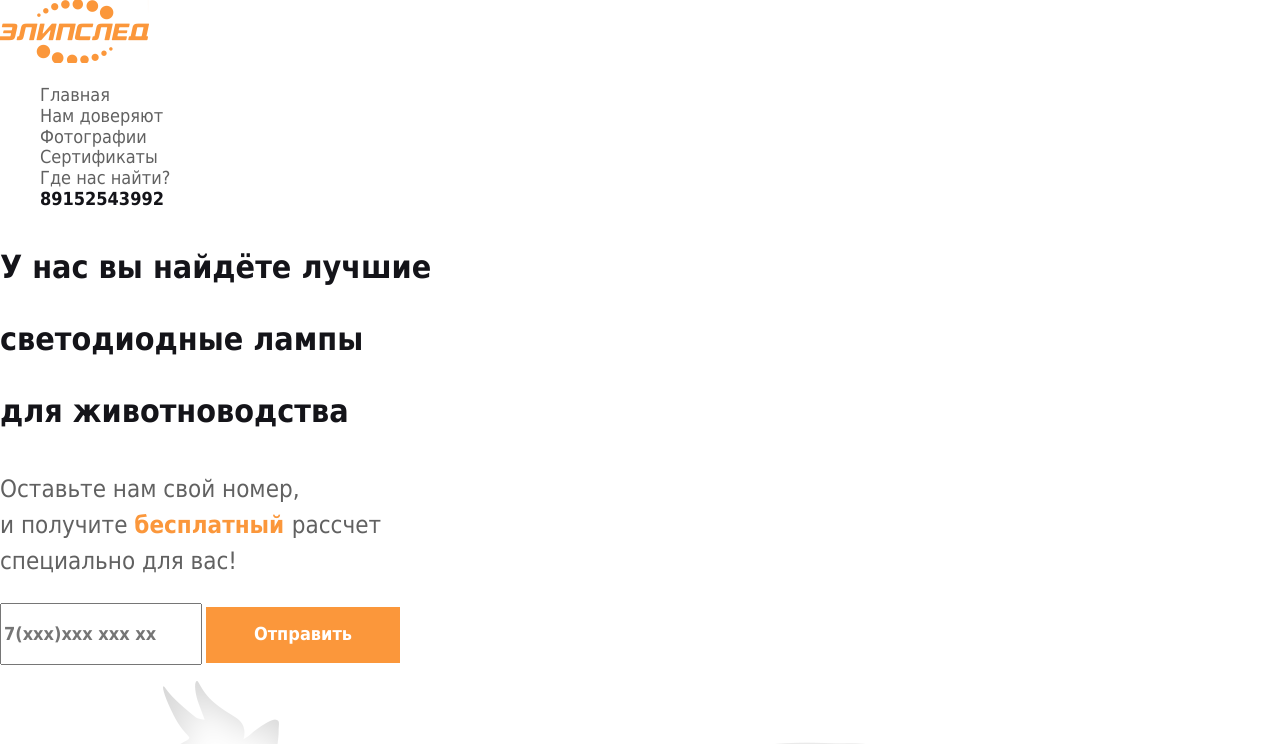
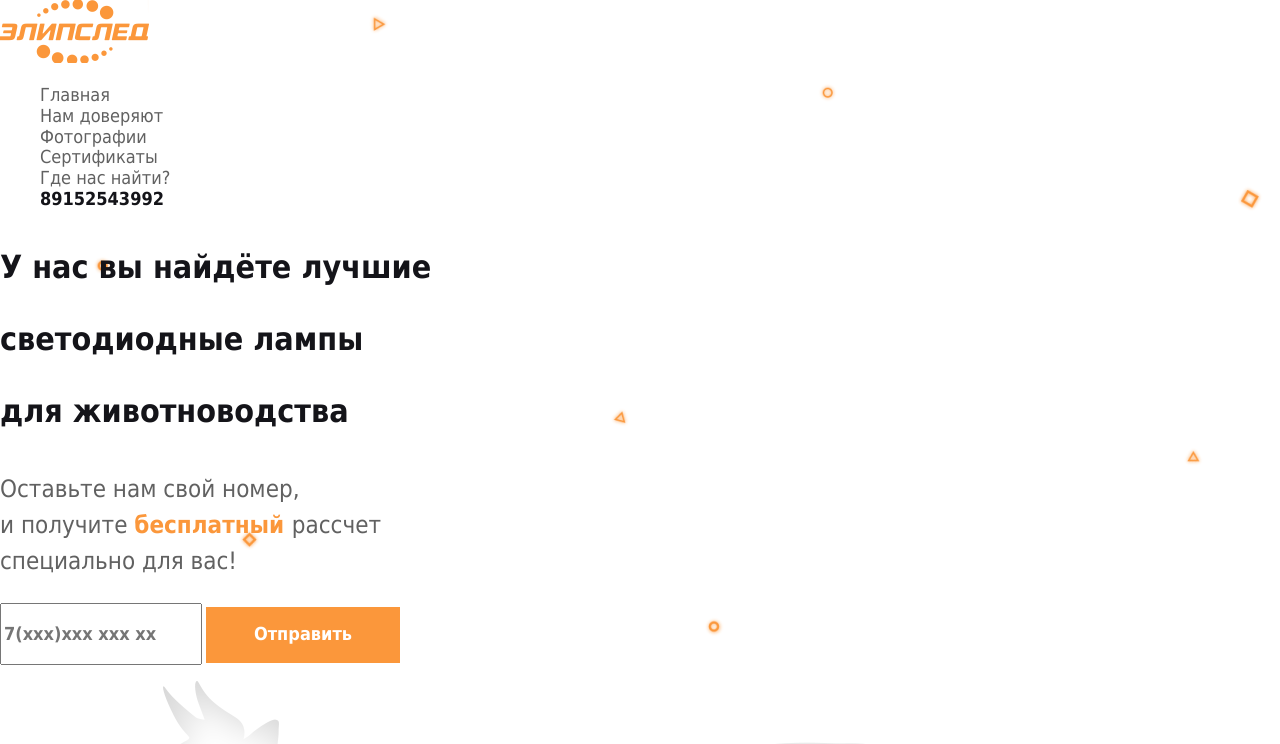
Before and after one commit to GitHub-Andrey/-, a plain HTML site: page index.html in a window 1280 px wide. Shown: the top 744 px of the page. Drawn offline with nearby package versions, Linux system fonts and the light colour scheme.

Commit message:
Add files

```diff
--- a/css/style.css
+++ b/css/style.css
@@ -1,6 +1,9 @@
 @font-face {
     font-family: 'Tahoma';
     src: url (../fonts/TahomaRegular.ttf);
+}
+body {
+    background: url(../img/background.png);
 }
 .CalR{
     font-family: Tahoma;
```
Also changed, not shown: img/background.png (added).
